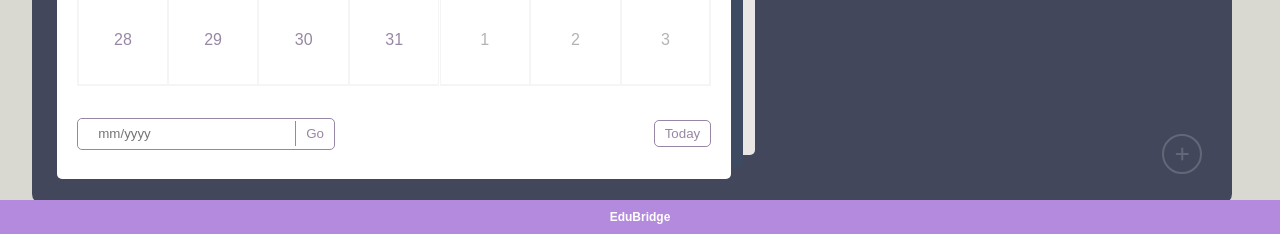
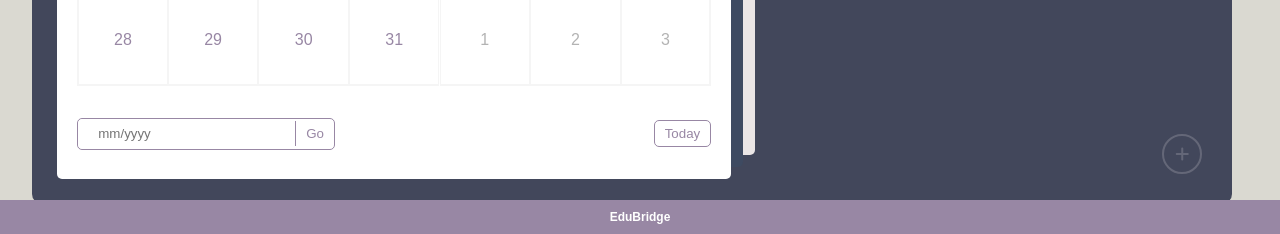
Before and after one commit to reemaalbrrak/EdBridge1, a PHP site: page /calendar.html in a window 1280 px wide. Shown: the part 646-880 px from the top of the page. Run offline with PHP 8.4, Linux system fonts and the light colour scheme.

Commit message:
Update calendar.css
visual change

```diff
--- a/calendar.css
+++ b/calendar.css
@@ -546,7 +546,7 @@
     padding: 10px;
     font-size: 12px;
     color: #fff;
-    background-color: #b38add;
+    background-color: #9887a4;
   }
   .credits a {
     color: #fff;
```
